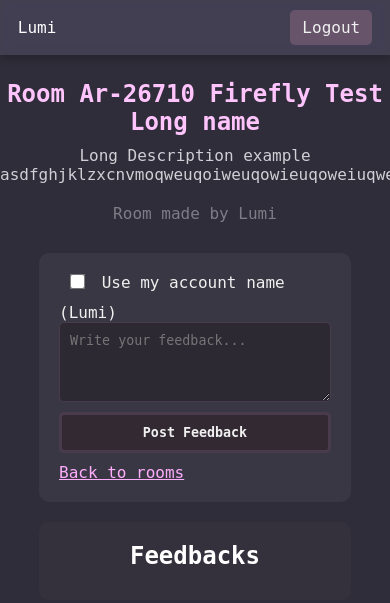
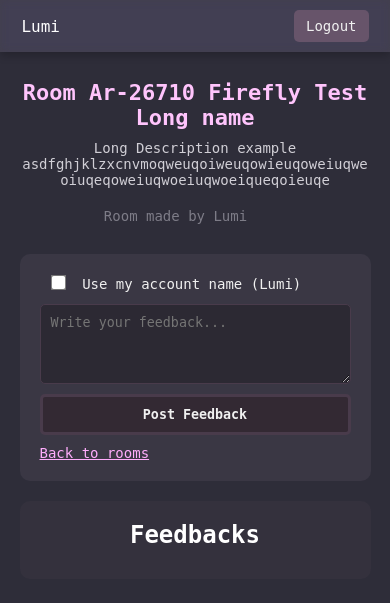
Before and after one commit to Lumineskz/AnonymousFeedbackWall, a PHP site: page /pages/room.php?id=4 in a window 390 px wide; the page is wider, and only the part inside the window is pictured. Shown: the top 603 px of that part. Run offline with PHP 8.4, Linux system fonts and the light colour scheme; a user stored in the database is signed in; data comes from the database, SQL or seed files in the repository.

Commit message:
Added meta tags to required pages and also made them responsive

```diff
--- a/assets/css/style.css
+++ b/assets/css/style.css
@@ -322,9 +322,71 @@ body{
     color: #d1cfd6;
     text-align: center;
     margin-bottom: 20px;
+    max-width: 800px;
+    margin: 0 auto 20px auto;
+    word-wrap: break-word;
+    overflow-wrap: break-word;
 }
 .made-by{
     color: #a8a6b1a7;
     text-align: center;
     margin-bottom: 30px;
 }
+
+/* Responsive Page Mobile */
+@media (max-width: 768px) {
+    a{
+        font-size: 14px;
+    }
+    p{
+        font-size: 14px;
+    }
+    .login-form, .create-form {
+        width: 80%; /* Use 90% of the screen width instead of 1100px */
+        margin: 150px auto; /* Reduce top margin so you don't have to scroll forever */
+    }
+    .room-container {
+        padding: 10px;
+        max-width: 90%; /* Adjust container width for mobile */
+        gap: 10px;
+    }
+    .room-container h2{
+        margin-bottom: 14px;
+        font-size: 20px;
+    }
+    .room-container .rooms {
+        flex-direction: column; /* Stack room cards vertically on mobile */
+        align-items: center;
+        gap: 1px;
+    }
+    .room-container .card-room {
+        min-width: 100%; /* Make room cards take more width on mobile */
+        margin-bottom: -5px;
+    }
+    #search {
+        width: 180px; /* Make search bar wider on mobile for easier tapping */
+        padding: 6px;
+    }
+    .create-room{
+        padding: 9px 8px;
+        font-size: 12px;
+    }
+    .search-form button{
+        padding: 6px;
+    }
+    .create-form {
+        width: 90%; /* Use 90% of the screen width instead of 400px */
+        margin: 120px auto; /* Further reduce top margin for mobile */
+    }
+    .feedback-form, .comment-area {
+        margin: 20px 5%; /* Reduce side margins for mobile */
+    }
+    .room-desc, .made-by {
+        max-width: 90%;
+
+        font-size: 14px; /* Adjust font size for better readability on mobile */
+    }
+    .room-title {
+        font-size: 22px; /* Adjust title size for mobile */
+    }
+}
--- a/pages/create_room.php
+++ b/pages/create_room.php
@@ -14,8 +14,9 @@ include "../includes/header.php";
 <head>
     <title>Room Feedback</title>
     <link rel="stylesheet" href="../assets/css/style.css">
+    <meta name="viewport" content="width=device-width, initial-scale=1.0">
 </head>
-<?php include "../includes/auth.php"; ?>
+
 <form method="POST" action="../actions/create_room.php" class="create-form">
     <h2>Create Room</h2>
     <input name="title" placeholder="Room Title" required>
--- a/pages/login.php
+++ b/pages/login.php
@@ -6,6 +6,7 @@ include "../config/config.php";
 <!DOCTYPE html>
 <html>
 <head>
+    <meta name="viewport" content="width=device-width, initial-scale=1.0">
     <title>Login</title>
     <!-- Link to external CSS stylesheet -->
     <link rel="stylesheet" href="../assets/css/style.css">
--- a/pages/register.php
+++ b/pages/register.php
@@ -1,6 +1,7 @@
 <head>
     <title>Room Feedback</title>
     <link rel="stylesheet" href="../assets/css/style.css">
+    <meta name="viewport" content="width=device-width, initial-scale=1.0">
 </head>
 <form method="POST" action="../actions/register_user.php" class="login-form">
     <h2>Register</h2>
--- a/pages/room.php
+++ b/pages/room.php
@@ -1,6 +1,7 @@
 <head>
     <title>Room Feedback</title>
     <link rel="stylesheet" href="../assets/css/style.css">
+    <meta name="viewport" content="width=device-width, initial-scale=1.0">
 </head>
 <?php
 // Include authentication checks and database connection ($conn)
--- a/pages/rooms.php
+++ b/pages/rooms.php
@@ -1,6 +1,7 @@
 <head>
     <title>Room Feedback</title>
     <link rel="stylesheet" href="../assets/css/style.css">
+    <meta name="viewport" content="width=device-width, initial-scale=1.0">
     <script src="https://kit.fontawesome.com/5f3c0ac785.js" crossorigin="anonymous"></script>
 </head>
 <body>
```
